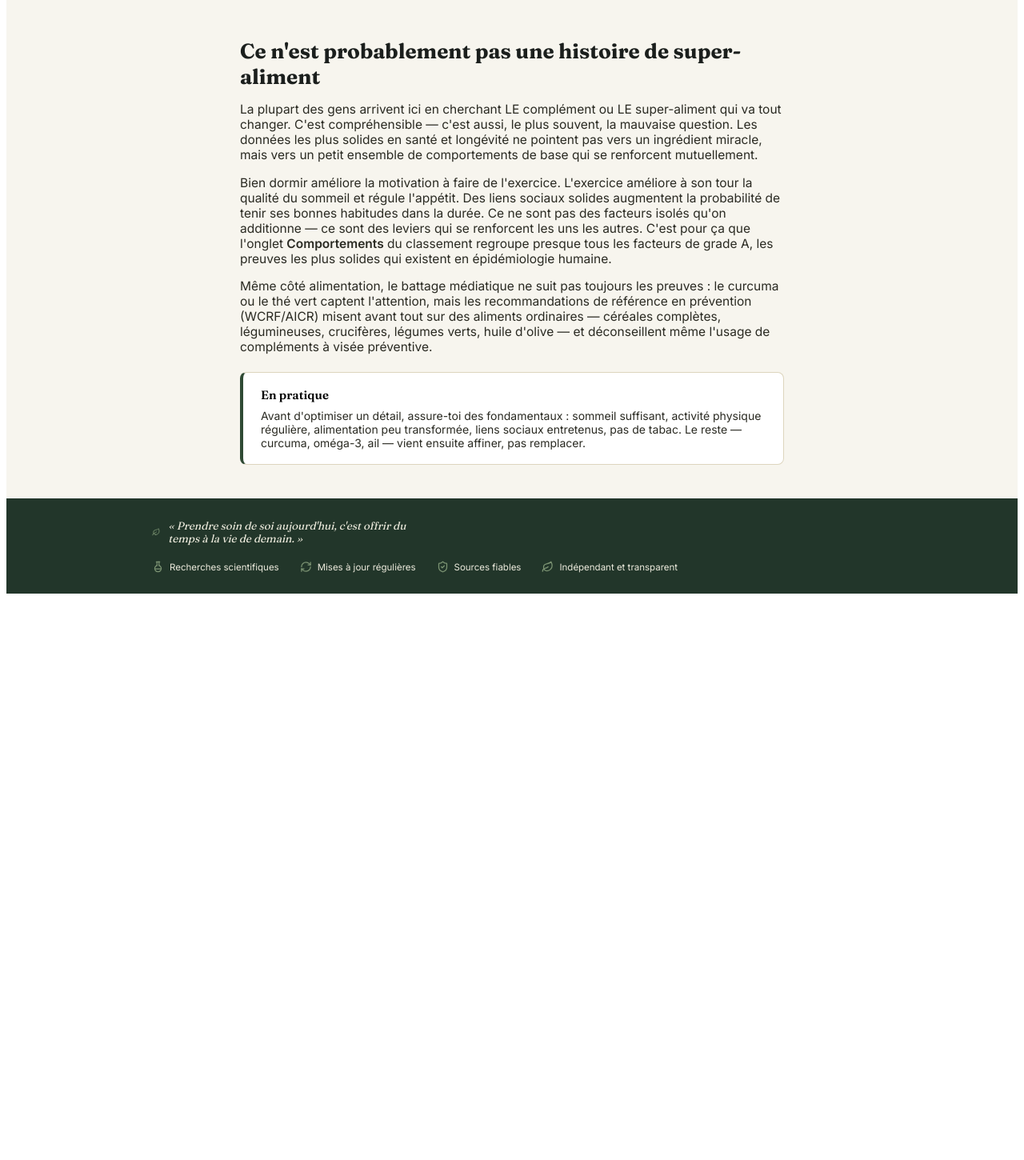
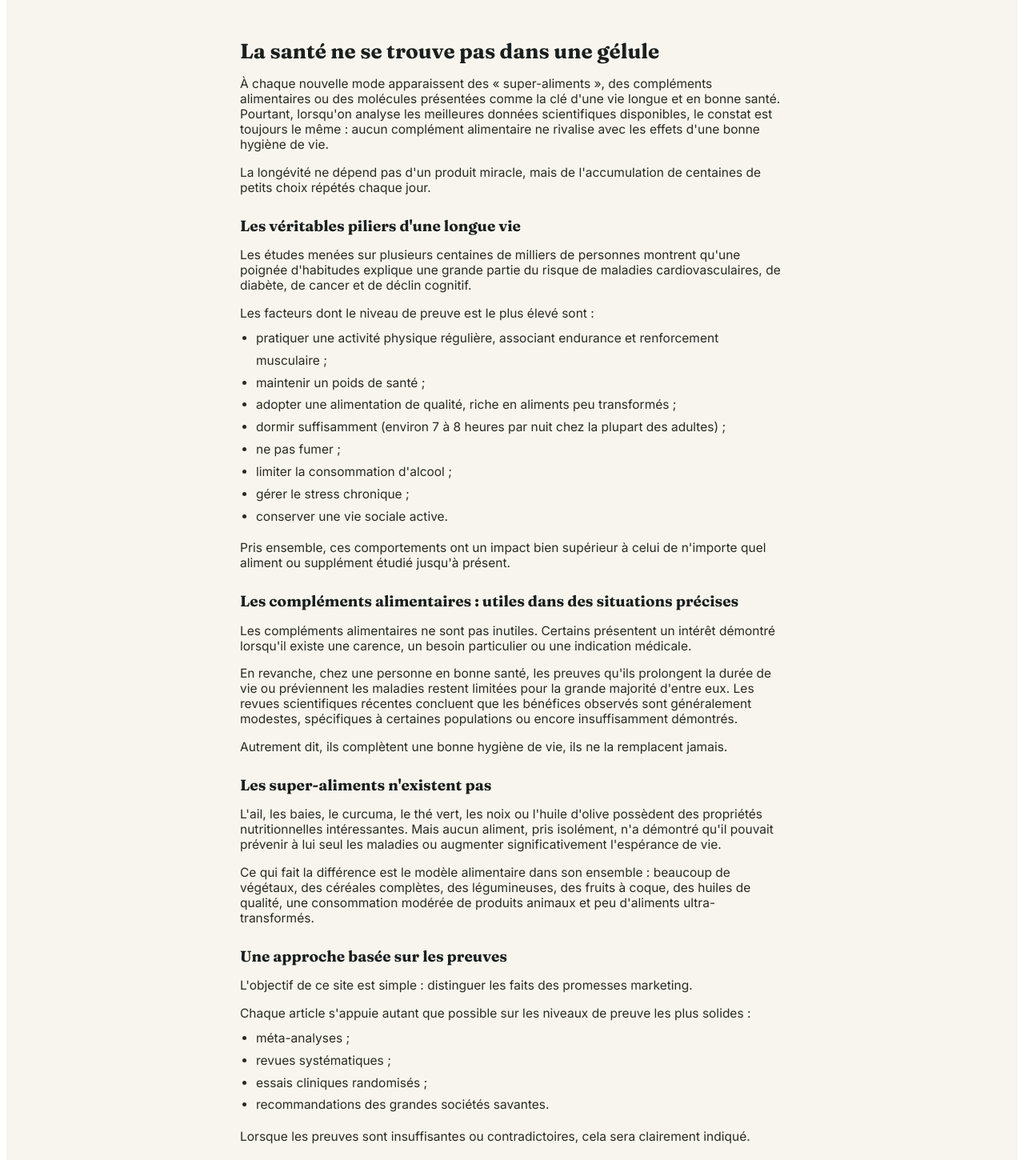
Before and after one commit to bruno13198/long-vit--site, a React (Vite) app: page / in a window 1280 px wide. Shown: the part 961-2411 px from the top of the page at 80% size. Before the commit the page ends 1711 px from the top, so only its background shows below. Built offline with nearby package versions, Linux system fonts and the light colour scheme.

Commit message:
Add files via upload

```diff
--- a/src/App.jsx
+++ b/src/App.jsx
@@ -429,23 +429,97 @@ function HomeArticle({ onNavigate }) {
 
       <div id="philosophie" style={{ maxWidth: 680, margin: "0 auto", padding: "40px 24px 20px" }}>
         <h2 style={{ fontFamily: "'Fraunces', serif", fontSize: 26, fontWeight: 700, color: "#1B1F1D", margin: "0 0 14px" }}>
-          Ce n'est probablement pas une histoire de super-aliment
+          La santé ne se trouve pas dans une gélule
         </h2>
         <p style={{ fontSize: 15.5, color: "#2A2A22", marginBottom: 14 }}>
-          La plupart des gens arrivent ici en cherchant LE complément ou LE super-aliment qui va tout changer. C'est compréhensible — c'est aussi, le plus souvent, la mauvaise question. Les données les plus solides en santé et longévité ne pointent pas vers un ingrédient miracle, mais vers un petit ensemble de comportements de base qui se renforcent mutuellement.
+          À chaque nouvelle mode apparaissent des « super-aliments », des compléments alimentaires ou des molécules présentées comme la clé d'une vie longue et en bonne santé. Pourtant, lorsqu'on analyse les meilleures données scientifiques disponibles, le constat est toujours le même : aucun complément alimentaire ne rivalise avec les effets d'une bonne hygiène de vie.
         </p>
         <p style={{ fontSize: 15.5, color: "#2A2A22", marginBottom: 14 }}>
-          Bien dormir améliore la motivation à faire de l'exercice. L'exercice améliore à son tour la qualité du sommeil et régule l'appétit. Des liens sociaux solides augmentent la probabilité de tenir ses bonnes habitudes dans la durée. Ce ne sont pas des facteurs isolés qu'on additionne — ce sont des leviers qui se renforcent les uns les autres. C'est pour ça que l'onglet <b>Comportements</b> du classement regroupe presque tous les facteurs de grade A, les preuves les plus solides qui existent en épidémiologie humaine.
+          La longévité ne dépend pas d'un produit miracle, mais de l'accumulation de centaines de petits choix répétés chaque jour.
+        </p>
+
+        <h3 style={{ fontFamily: "'Fraunces', serif", fontSize: 19, fontWeight: 700, color: "#1B1F1D", margin: "26px 0 12px" }}>
+          Les véritables piliers d'une longue vie
+        </h3>
+        <p style={{ fontSize: 15.5, color: "#2A2A22", marginBottom: 14 }}>
+          Les études menées sur plusieurs centaines de milliers de personnes montrent qu'une poignée d'habitudes explique une grande partie du risque de maladies cardiovasculaires, de diabète, de cancer et de déclin cognitif.
+        </p>
+        <p style={{ fontSize: 15.5, color: "#2A2A22", marginBottom: 8 }}>
+          Les facteurs dont le niveau de preuve est le plus élevé sont :
+        </p>
+        <ul style={{ margin: "0 0 14px", paddingLeft: 20, fontSize: 15.5, color: "#2A2A22", lineHeight: 1.8 }}>
+          <li>pratiquer une activité physique régulière, associant endurance et renforcement musculaire ;</li>
+          <li>maintenir un poids de santé ;</li>
+          <li>adopter une alimentation de qualité, riche en aliments peu transformés ;</li>
+          <li>dormir suffisamment (environ 7 à 8 heures par nuit chez la plupart des adultes) ;</li>
+          <li>ne pas fumer ;</li>
+          <li>limiter la consommation d'alcool ;</li>
+          <li>gérer le stress chronique ;</li>
+          <li>conserver une vie sociale active.</li>
+        </ul>
+        <p style={{ fontSize: 15.5, color: "#2A2A22", marginBottom: 14 }}>
+          Pris ensemble, ces comportements ont un impact bien supérieur à celui de n'importe quel aliment ou supplément étudié jusqu'à présent.
+        </p>
+
+        <h3 style={{ fontFamily: "'Fraunces', serif", fontSize: 19, fontWeight: 700, color: "#1B1F1D", margin: "26px 0 12px" }}>
+          Les compléments alimentaires : utiles dans des situations précises
+        </h3>
+        <p style={{ fontSize: 15.5, color: "#2A2A22", marginBottom: 14 }}>
+          Les compléments alimentaires ne sont pas inutiles. Certains présentent un intérêt démontré lorsqu'il existe une carence, un besoin particulier ou une indication médicale.
         </p>
         <p style={{ fontSize: 15.5, color: "#2A2A22", marginBottom: 14 }}>
-          Même côté alimentation, le battage médiatique ne suit pas toujours les preuves : le curcuma ou le thé vert captent l'attention, mais les recommandations de référence en prévention (WCRF/AICR) misent avant tout sur des aliments ordinaires — céréales complètes, légumineuses, crucifères, légumes verts, huile d'olive — et déconseillent même l'usage de compléments à visée préventive.
+          En revanche, chez une personne en bonne santé, les preuves qu'ils prolongent la durée de vie ou préviennent les maladies restent limitées pour la grande majorité d'entre eux. Les revues scientifiques récentes concluent que les bénéfices observés sont généralement modestes, spécifiques à certaines populations ou encore insuffisamment démontrés.
         </p>
+        <p style={{ fontSize: 15.5, color: "#2A2A22", marginBottom: 14 }}>
+          Autrement dit, ils complètent une bonne hygiène de vie, ils ne la remplacent jamais.
+        </p>
+
+        <h3 style={{ fontFamily: "'Fraunces', serif", fontSize: 19, fontWeight: 700, color: "#1B1F1D", margin: "26px 0 12px" }}>
+          Les super-aliments n'existent pas
+        </h3>
+        <p style={{ fontSize: 15.5, color: "#2A2A22", marginBottom: 14 }}>
+          L'ail, les baies, le curcuma, le thé vert, les noix ou l'huile d'olive possèdent des propriétés nutritionnelles intéressantes. Mais aucun aliment, pris isolément, n'a démontré qu'il pouvait prévenir à lui seul les maladies ou augmenter significativement l'espérance de vie.
+        </p>
+        <p style={{ fontSize: 15.5, color: "#2A2A22", marginBottom: 14 }}>
+          Ce qui fait la différence est le modèle alimentaire dans son ensemble : beaucoup de végétaux, des céréales complètes, des légumineuses, des fruits à coque, des huiles de qualité, une consommation modérée de produits animaux et peu d'aliments ultra-transformés.
+        </p>
+
+        <h3 style={{ fontFamily: "'Fraunces', serif", fontSize: 19, fontWeight: 700, color: "#1B1F1D", margin: "26px 0 12px" }}>
+          Une approche basée sur les preuves
+        </h3>
+        <p style={{ fontSize: 15.5, color: "#2A2A22", marginBottom: 14 }}>
+          L'objectif de ce site est simple : distinguer les faits des promesses marketing.
+        </p>
+        <p style={{ fontSize: 15.5, color: "#2A2A22", marginBottom: 8 }}>
+          Chaque article s'appuie autant que possible sur les niveaux de preuve les plus solides :
+        </p>
+        <ul style={{ margin: "0 0 14px", paddingLeft: 20, fontSize: 15.5, color: "#2A2A22", lineHeight: 1.8 }}>
+          <li>méta-analyses ;</li>
+          <li>revues systématiques ;</li>
+          <li>essais cliniques randomisés ;</li>
+          <li>recommandations des grandes sociétés savantes.</li>
+        </ul>
+        <p style={{ fontSize: 15.5, color: "#2A2A22", marginBottom: 14 }}>
+          Lorsque les preuves sont insuffisantes ou contradictoires, cela sera clairement indiqué.
+        </p>
+
         <div style={{ background: "#fff", border: "1px solid #DDD5BE", borderLeft: `4px solid ${FOREST}`, borderRadius: 8, padding: "18px 22px", margin: "22px 0" }}>
-          <div style={{ fontFamily: "'Fraunces', serif", fontWeight: 600, fontSize: 15, marginBottom: 8 }}>En pratique</div>
+          <div style={{ fontFamily: "'Fraunces', serif", fontWeight: 600, fontSize: 15, marginBottom: 8 }}>Notre conviction</div>
           <div style={{ fontSize: 14, color: "#2A2A22" }}>
-            Avant d'optimiser un détail, assure-toi des fondamentaux : sommeil suffisant, activité physique régulière, alimentation peu transformée, liens sociaux entretenus, pas de tabac. Le reste — curcuma, oméga-3, ail — vient ensuite affiner, pas remplacer.
+            La meilleure stratégie santé n'est pas la plus spectaculaire, mais la plus durable : bien manger, bouger quotidiennement, bien dormir, entretenir ses relations sociales et éviter les comportements à risque. Ce sont ces habitudes, répétées pendant des années, qui offrent les bénéfices les plus importants pour la santé et la longévité.
           </div>
         </div>
+
+        <h3 style={{ fontFamily: "'Fraunces', serif", fontSize: 15, fontWeight: 700, color: "#1B1F1D", margin: "26px 0 10px" }}>
+          Références principales
+        </h3>
+        <ul style={{ margin: 0, paddingLeft: 20, fontSize: 12.5, color: "#5A5A4E", lineHeight: 1.8 }}>
+          <li>Kaufman MA et al. Nutritional Supplements for Healthy Aging: A Critical Analysis Review. American Journal of Lifestyle Medicine, 2024.</li>
+          <li>Evidence-Based Pathways to Healthy Aging: A Systematic Review and Meta-analysis of Lifestyle Interventions for Longevity and Well-Being, 2025.</li>
+          <li>Early Biomarkers, Risk Factors, and Functional Indicators of Healthy Longevity and Their Relationship with Diet, 2025.</li>
+          <li>How We Sleep, How We Move, How Long We Expect to Live, 2026.</li>
+          <li>Nutrition and Longevity – Diet in Centenarians, 2026.</li>
+        </ul>
       </div>
 
       <div style={{ background: FOREST_DARK, color: "#EDEBDD", padding: "26px 24px" }}>
```
